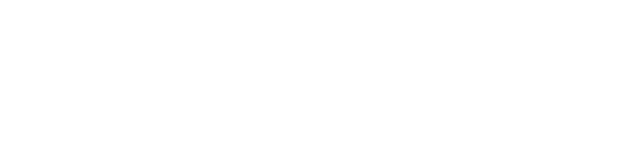
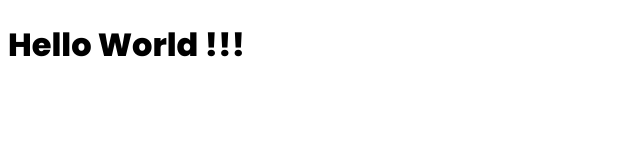
Before and after one commit to murilohenriquedev/portfolio-do-murilo, a plain HTML site: page index.html in a window 1280 px wide. Shown: the whole page, without its empty margins (0-640 px from the left). Drawn offline with Linux system fonts and the light colour scheme.

Commit message:
Adicionando as fontes ao projeto

```diff
--- a/index.html
+++ b/index.html
@@ -4,10 +4,12 @@
     <meta charset="UTF-8">
     <meta name="viewport" content="width=device-width, initial-scale=1.0">
     <title>Portfolio do Murilo</title>
+    <link rel="stylesheet" href="https://fonts.googleapis.com/css2?family=Poppins:wght@400;500;800&display=swap" >
+    <link rel="stylesheet" href="https://fonts.googleapis.com/css2?family=VT323&display=swap">
     <link rel="stylesheet" href="styles/style.css">
 </head>
 <body>
-
+   <h1>Hello World !!!</h1>
 
 </body>
 </html>
--- a/styles/style.css
+++ b/styles/style.css
@@ -1,4 +1,4 @@
-
-head {
-    background-color: aquamarine;
+/* font-family: 'VT323', monospace */
+body{
+    font-family: 'Poppins', sans-serif;
 }
```
